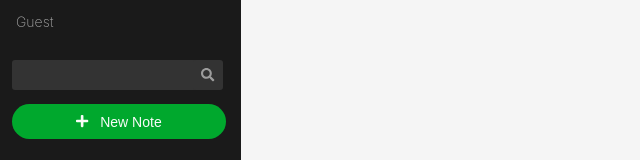
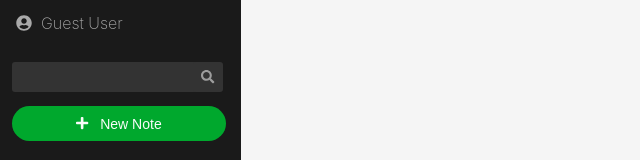
Before and after one commit to jpaul121/ErsatzNote, a React app in the folder frontend/: page / in a window 1280 px wide. Shown: the top 160 px of the page, without its empty margins (0-640 px from the left). Built offline with nearby package versions, Linux system fonts and the light colour scheme.

Commit message:
Cleaned up User section of sidebar

```diff
--- a/frontend/src/components/sidebar/SideBar.js
+++ b/frontend/src/components/sidebar/SideBar.js
@@ -14,7 +14,10 @@ class SideBar extends Component {
   render() {
     return (
       <div className={styles['nav-bar']}>
-        <h1 className={styles['user']}>Guest</h1>
+        <h1 className={styles['user']}>
+          <i className={'fas fa-user-circle'}></i>
+          &nbsp;&nbsp;Guest User
+        </h1>
         <SearchBar />
         <div className={styles['buttons']}>
           <button className={styles['new-note']}>
--- a/frontend/src/components/sidebar/SideBar.module.css
+++ b/frontend/src/components/sidebar/SideBar.module.css
@@ -21,7 +21,7 @@
   color: #a9a9a9;
   font-weight: 200;
   width: 100%;
-  font-size: 14px;
+  font-size: 16px;
 }
 
 .buttons {
```
